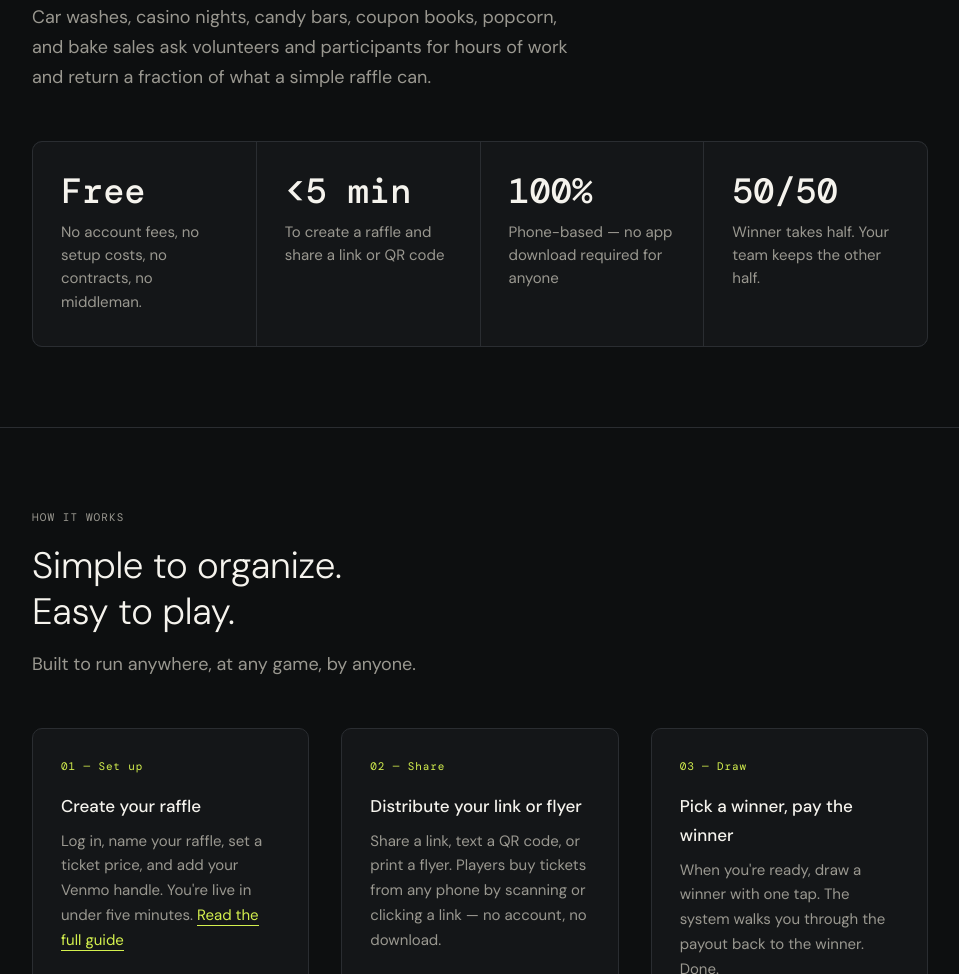
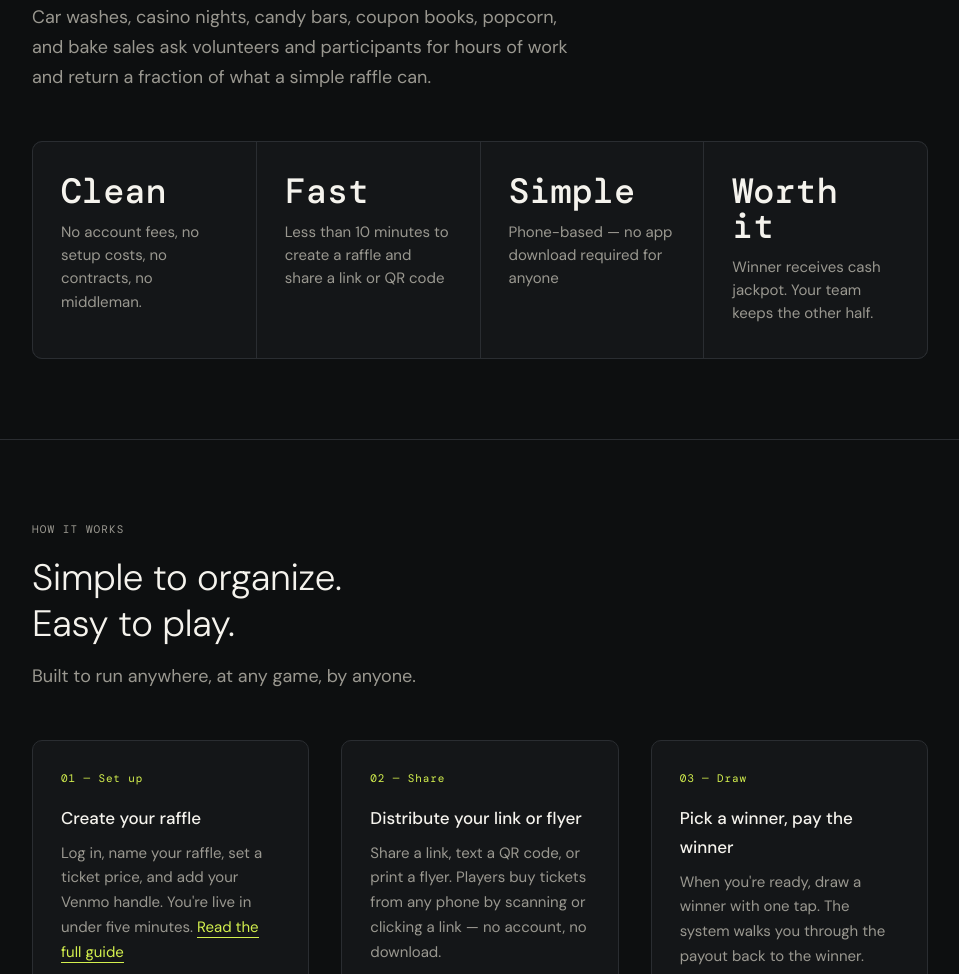
Before and after one commit to mjmasone/FiddyWebsite, a plain HTML site: page index.html in a window 1280 px wide. Shown: the part 897-1871 px from the top of the page, without its empty margins (160-1119 px from the left). Drawn offline with nearby package versions, Linux system fonts and the light colour scheme.

Commit message:
Update stat cards in problem section

```diff
--- a/index.html
+++ b/index.html
@@ -446,20 +446,20 @@
 
   <div class="stats-grid">
     <div class="stat-card">
-      <div class="stat-number">Free</div>
+      <div class="stat-number">Clean</div>
       <div class="stat-label">No account fees, no setup costs, no contracts, no middleman.</div>
     </div>
     <div class="stat-card">
-      <div class="stat-number">&lt;5 min</div>
-      <div class="stat-label">To create a raffle and share a link or QR code</div>
+      <div class="stat-number">Fast</div>
+      <div class="stat-label">Less than 10 minutes to create a raffle and share a link or QR code</div>
     </div>
     <div class="stat-card">
-      <div class="stat-number">100%</div>
+      <div class="stat-number">Simple</div>
       <div class="stat-label">Phone-based — no app download required for anyone</div>
     </div>
     <div class="stat-card">
-      <div class="stat-number">50/50</div>
-      <div class="stat-label">Winner takes half. Your team keeps the other half.</div>
+      <div class="stat-number">Worth it</div>
+      <div class="stat-label">Winner receives cash jackpot. Your team keeps the other half.</div>
     </div>
   </div>
 </section>
```
